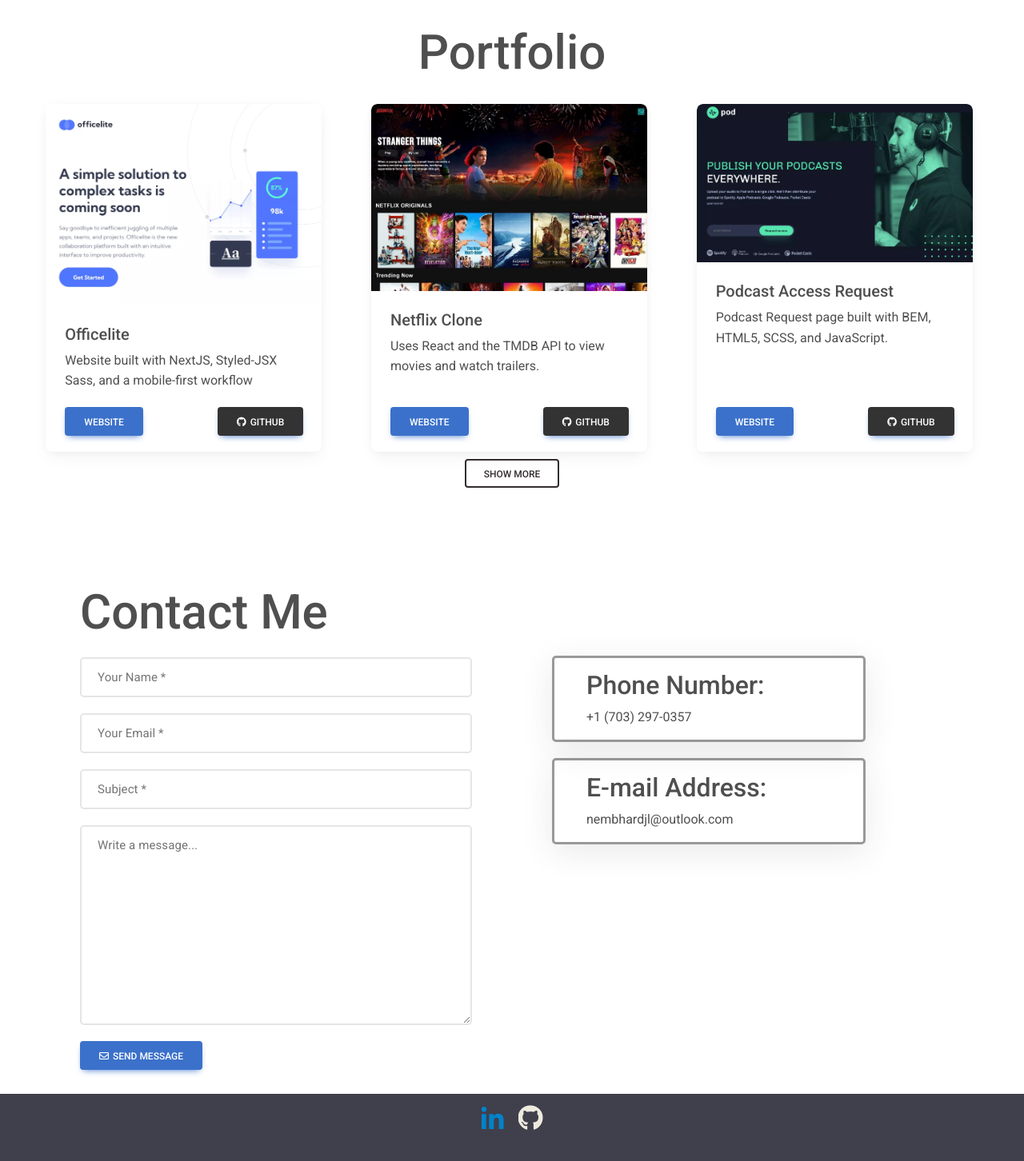
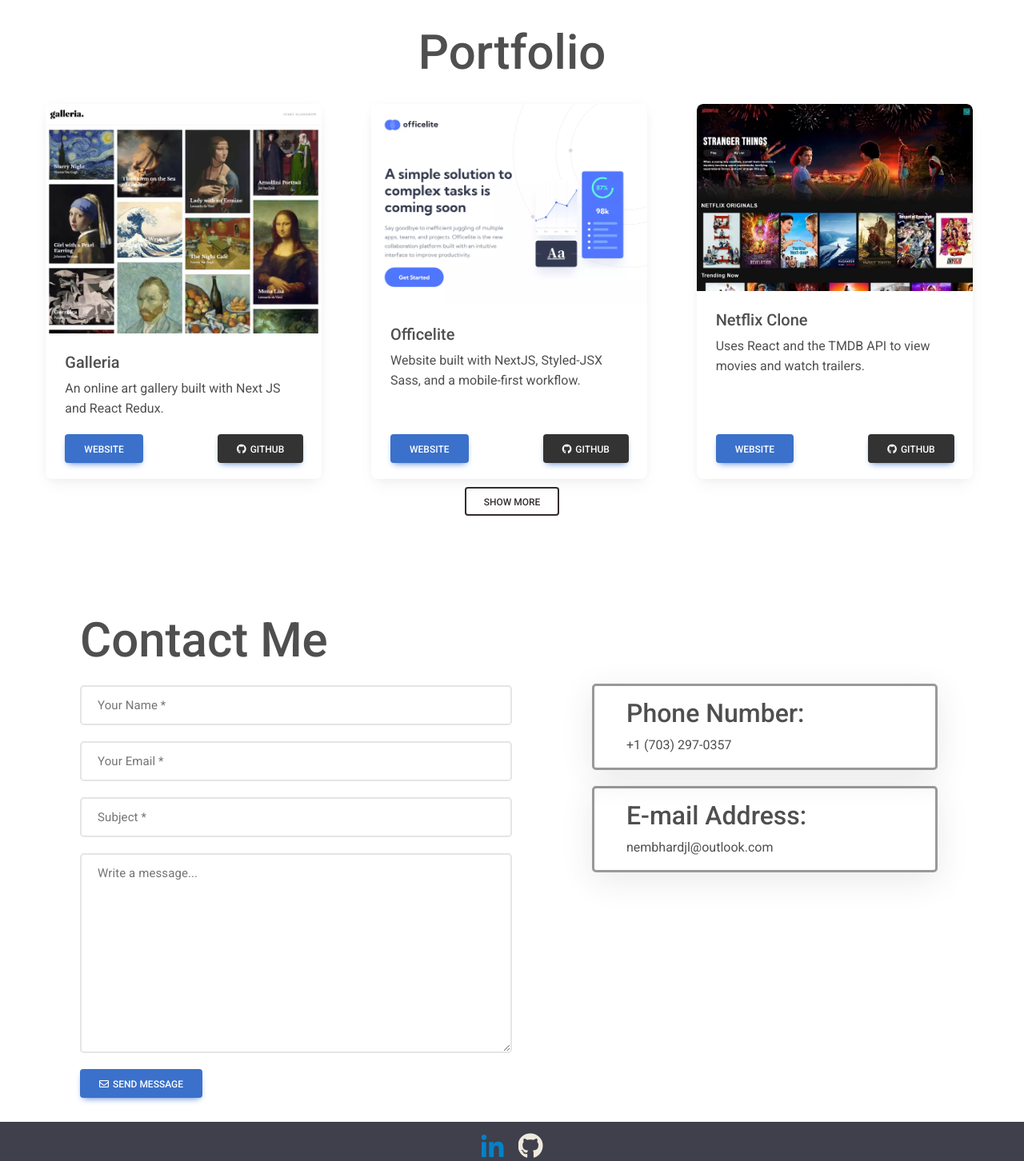
Before and after one commit to jNembhard/Portfolio, a React (Create React App) app: page / in a window 1280 px wide. Shown: the part 1640-3092 px from the top of the page at 80% size. Built offline with nearby package versions, Linux system fonts and the light colour scheme.

Commit message:
added galleria

```diff
--- a/src/components/Contact.js
+++ b/src/components/Contact.js
@@ -220,16 +220,14 @@
   flex-direction: column;
   align-items: center;
   justify-content: center;
-  padding: 0 100px;
-  padding-left: 0;
-  padding-top: 90px;
+  padding: 90px 100px 0 0;
 
   @media (max-width: 768px) {
     padding: 32px 45px;
   }
 
-  @media (max-width: 898px) and (orientation: landscape) {
-    padding: 120px 45px;
+  @media (min-width: 768px) and (orientation: landscape) {
+    padding: 90px 0;
   }
 `;
 
--- a/src/components/data/portfolioItems.js
+++ b/src/components/data/portfolioItems.js
@@ -1,4 +1,14 @@
 const portfolioItems = [
+  {
+    id: 0,
+    image:
+      process.env.PUBLIC_URL + "images/portfolio_images/Galleria-Snapshot.webp",
+    alt: "Galleria",
+    title: "Galleria",
+    description: "An online art gallery built with Next JS and React Redux.",
+    website: "https://galleria-art.vercel.app/",
+    source: "https://github.com/jNembhard/galleria",
+  },
   {
     id: 1,
     image:
@@ -7,7 +17,7 @@
     alt: "Officelite",
     title: "Officelite",
     description:
-      "Website built with NextJS, Styled-JSX Sass, and a mobile-first workflow",
+      "Website built with NextJS, Styled-JSX Sass, and a mobile-first workflow.",
     website: "https://officelite-jnembhard.vercel.app/",
     source: "https://github.com/jNembhard/officelite",
   },
@@ -64,17 +74,6 @@
     website: "https://maker-prelaunch.netlify.app/",
     source: "https://github.com/jNembhard/makerpage",
   },
-  {
-    id: 7,
-    image:
-      process.env.PUBLIC_URL + "images/portfolio_images/iss_tracker-small.webp",
-    alt: "ISS Tracker App",
-    title: "ISS Tracker",
-    description:
-      "Built with Python. Tracks the International Space Station's position.",
-    website: "",
-    source: "https://github.com/jNembhard/iss_tracker",
-  },
 ];
 
 export default portfolioItems;
```
Also changed, not shown: public/images/portfolio_images/Galleria-Snapshot.webp (added).
